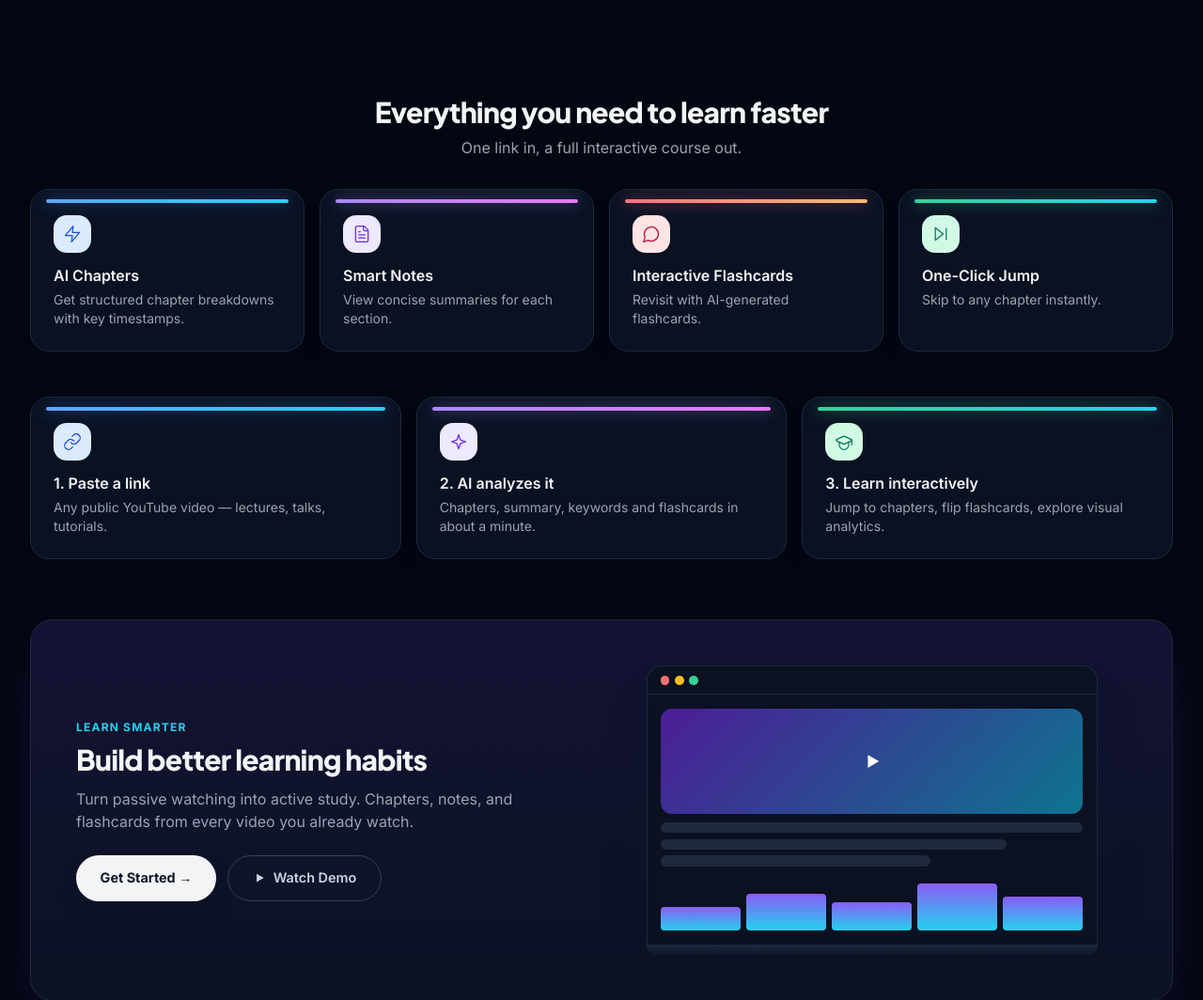
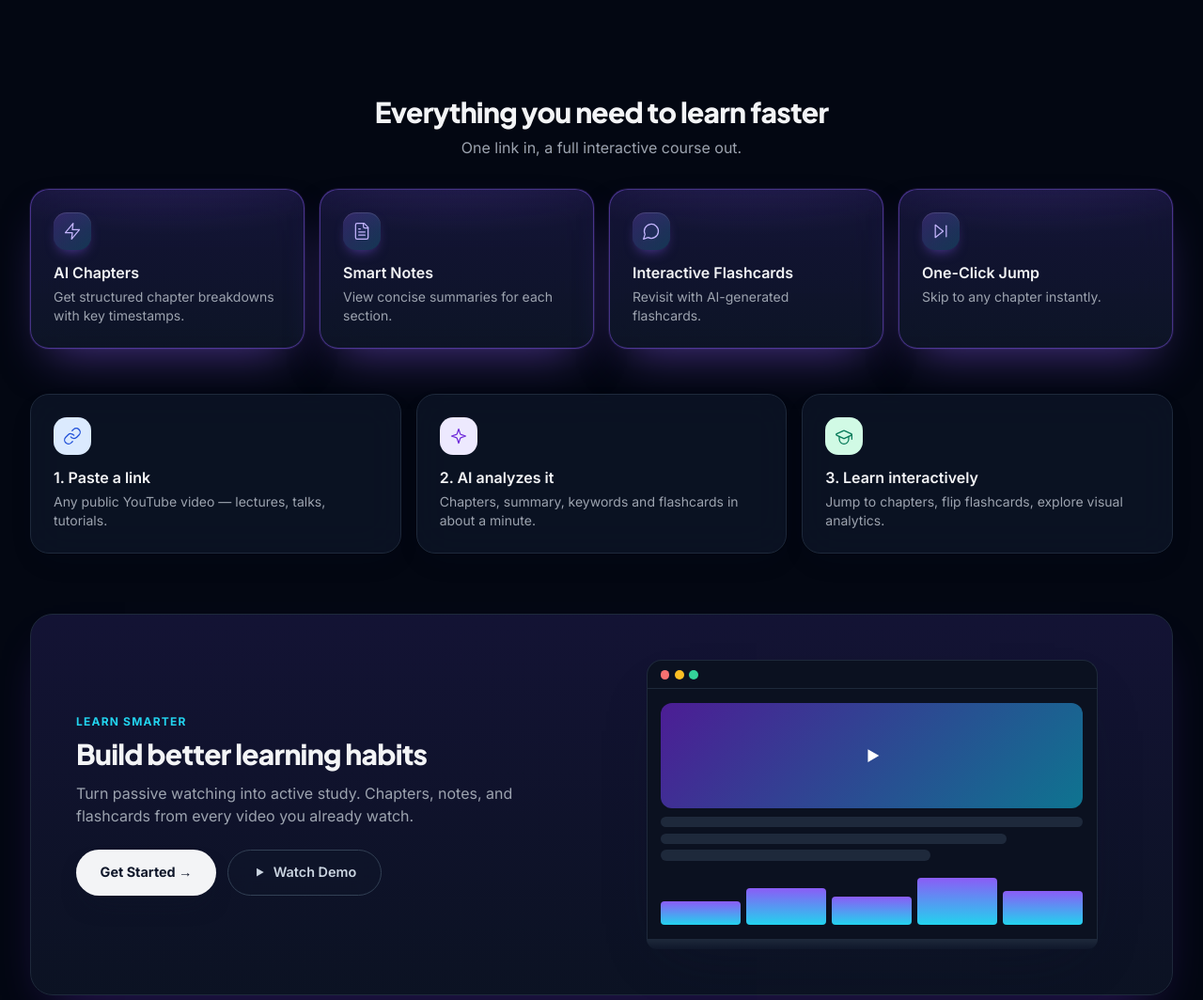
Before and after one commit to uzi612/EduClip, a Django app: page / in a window 1280 px wide. Shown: the part 696-1760 px from the top of the page at 94% size. Run offline with Django 5.2, Linux system fonts and the light colour scheme; data that the repository does not hold is empty; style sheets or scripts are compiled from the project's sources; parts of the project's set-up code (start-up, migrations or seed data) failed here and were passed over.

Commit message:
feat(cards): full-card signature theme for top-4 features, line removed

```diff
--- a/static/css/landing.css
+++ b/static/css/landing.css
@@ -381,73 +381,40 @@
 
 /* ---------- feature + pricing cards ---------- */
 .feature-card {
-  position: relative;
-  overflow: hidden;
   border-radius: var(--edu-radius-lg);
   border: 1px solid #e2e8f0;
   background: linear-gradient(180deg, #ffffff, #fafaff);
   backdrop-filter: blur(20px);
   -webkit-backdrop-filter: blur(20px);
   padding: 1.5rem;
-  padding-top: calc(1.5rem + 3px);
   box-shadow: 0 1px 2px rgba(15, 23, 42, 0.05), 0 12px 32px -12px rgba(15, 23, 42, 0.18);
   transition: transform 0.2s ease, box-shadow 0.2s ease, border-color 0.2s ease;
 }
-.feature-card::before {
-  content: "";
-  position: absolute;
-  top: 10px;
-  left: 16px;
-  right: 16px;
-  height: 4px;
-  border-radius: 9999px;
-  background: linear-gradient(90deg, #8b5cf6, #22d3ee);
-  box-shadow: 0 4px 14px -2px rgba(139, 92, 246, 0.55);
+/* Signature treatment for the top-4 feature cards: one unified violet→cyan
+   identity on all four (scoped to #features so how-it-works keeps its style). */
+#features .feature-card {
+  background:
+    radial-gradient(24rem 10rem at 50% -4rem, rgba(139, 92, 246, 0.14), transparent 70%),
+    linear-gradient(180deg, #ffffff 0%, #f5f3ff 100%);
+  border-color: rgba(139, 92, 246, 0.35);
+  box-shadow: 0 1px 2px rgba(15, 23, 42, 0.05), 0 20px 45px -18px rgba(124, 58, 237, 0.45);
 }
-/* Per-card hue matched to the card's badge (falls back to signature gradient). */
-.feature-card:has(.badge-blue)::before {
-  background: linear-gradient(90deg, #3b82f6, #22d3ee);
-  box-shadow: 0 4px 14px -2px rgba(59, 130, 246, 0.55);
+#features .feature-card .feature-badge {
+  background: linear-gradient(135deg, #ede9fe, #cffafe);
+  color: #6d28d9;
+  box-shadow: inset 0 1px 0 rgba(255, 255, 255, 0.7), 0 6px 14px -6px rgba(124, 58, 237, 0.5);
 }
-.feature-card:has(.badge-violet)::before {
-  background: linear-gradient(90deg, #8b5cf6, #d946ef);
-  box-shadow: 0 4px 14px -2px rgba(139, 92, 246, 0.55);
+html.dark #features .feature-card {
+  background:
+    radial-gradient(24rem 10rem at 50% -4rem, rgba(139, 92, 246, 0.22), transparent 70%),
+    linear-gradient(180deg, rgba(30, 27, 75, 0.65), rgba(15, 23, 42, 0.85));
+  border-color: rgba(139, 92, 246, 0.45);
+  box-shadow: 0 0 0 1px rgba(139, 92, 246, 0.12), 0 24px 50px -20px rgba(139, 92, 246, 0.5);
 }
-.feature-card:has(.badge-rose)::before {
-  background: linear-gradient(90deg, #f43f5e, #fb923c);
-  box-shadow: 0 4px 14px -2px rgba(244, 63, 94, 0.5);
-}
-.feature-card:has(.badge-emerald)::before {
-  background: linear-gradient(90deg, #10b981, #22d3ee);
-  box-shadow: 0 4px 14px -2px rgba(16, 185, 129, 0.5);
-}
-.feature-card:has(.badge-amber)::before {
-  background: linear-gradient(90deg, #f59e0b, #f43f5e);
-  box-shadow: 0 4px 14px -2px rgba(245, 158, 11, 0.5);
-}
-html.dark .feature-card::before {
-  background: linear-gradient(90deg, #a78bfa, #22d3ee);
-  box-shadow: 0 0 16px 0 rgba(139, 92, 246, 0.65);
-}
-html.dark .feature-card:has(.badge-blue)::before {
-  background: linear-gradient(90deg, #60a5fa, #22d3ee);
-  box-shadow: 0 0 16px 0 rgba(59, 130, 246, 0.65);
-}
-html.dark .feature-card:has(.badge-violet)::before {
-  background: linear-gradient(90deg, #a78bfa, #e879f9);
-  box-shadow: 0 0 16px 0 rgba(167, 139, 250, 0.65);
-}
-html.dark .feature-card:has(.badge-rose)::before {
-  background: linear-gradient(90deg, #fb7185, #fdba74);
-  box-shadow: 0 0 16px 0 rgba(251, 113, 133, 0.6);
-}
-html.dark .feature-card:has(.badge-emerald)::before {
-  background: linear-gradient(90deg, #34d399, #22d3ee);
-  box-shadow: 0 0 16px 0 rgba(52, 211, 153, 0.6);
-}
-html.dark .feature-card:has(.badge-amber)::before {
-  background: linear-gradient(90deg, #fbbf24, #fb7185);
-  box-shadow: 0 0 16px 0 rgba(251, 191, 36, 0.6);
+html.dark #features .feature-card .feature-badge {
+  background: linear-gradient(135deg, rgba(139, 92, 246, 0.25), rgba(34, 211, 238, 0.18));
+  color: #c4b5fd;
+  box-shadow: inset 0 1px 0 rgba(255, 255, 255, 0.12), 0 6px 14px -6px rgba(139, 92, 246, 0.6);
 }
 .feature-card:hover {
   transform: translateY(-3px);
```
